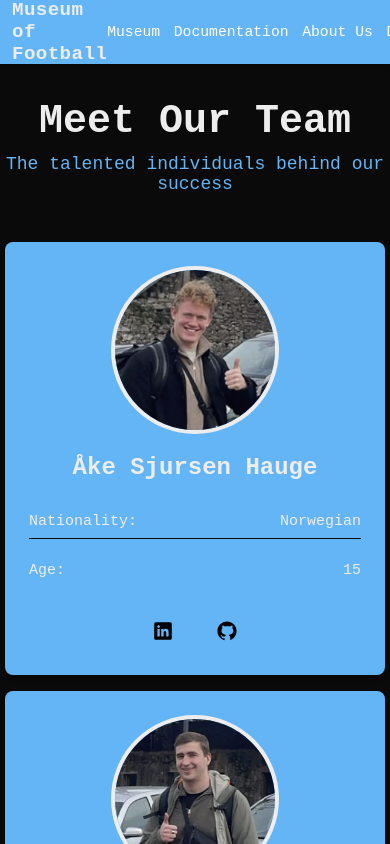
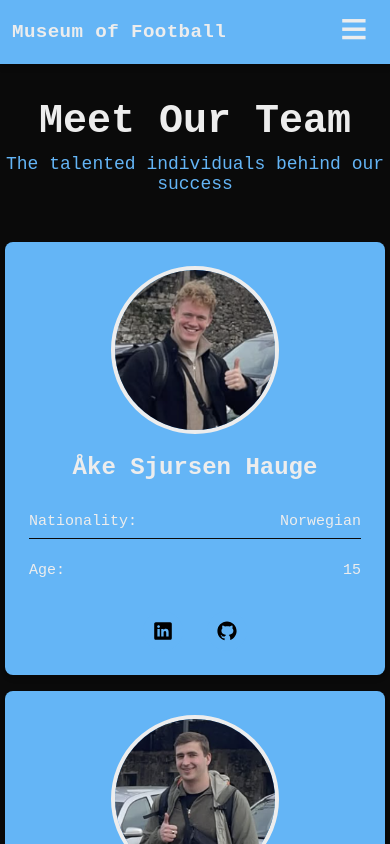
Before and after one commit to jepunnerud/webtech-project, a Next.js app: page /about-us in a window 390 px wide. Shown: the top 844 px of the page. Built offline with nearby package versions, Linux system fonts and the light colour scheme.

Commit message:
Make NavBar responsive

```diff
--- a/src/components/NavBar.module.css
+++ b/src/components/NavBar.module.css
@@ -40,7 +40,26 @@
   -webkit-text-fill-color: transparent;
 }
 
+.hamburger {
+  all: unset;
+  display: none;
+  width: 3rem;
+  height: 3rem;
+  cursor: pointer;
+  font-size: 3rem;
+  transition: rotate 0.25s ease;
+  tranform-origin: center;
+}
+
+.menu {
+  position: relative;
+  width: 75%;
+  display: flex;
+  justify-content: space-between;
+}
+
 .links {
+  position: relative;
   display: flex;
   gap: 1.25rem;
   font-weight: 500;
@@ -83,6 +102,7 @@
 }
 
 .themeSelector {
+  position: relative;
   display: flex;
   gap: 0.5rem;
   align-items: center;
@@ -99,3 +119,48 @@
   color: var(--primary);
   font-size: 0.85rem;
 }
+
+@media only screen and (max-width: 640px) {
+  .hamburger {
+    display: flex;
+    align-items: center;
+    justify-content: center;
+  }
+
+  .hamburger.show {
+    rotate: 90deg; /* Rotate hamburger icon when menu is open */
+  }
+
+  .menu {
+    display: none;
+  }
+
+  .menu.show {
+    display: block; /* Hide links on small screens */
+    z-index: 1000; /* Ensure it appears above other content */
+    flex-direction: column;
+    position: absolute;
+    top: 64px; /* Below the navbar */
+    left: 0;
+    width: 100%;
+    background: var(--secondary);
+  }
+
+  .links {
+    flex-direction: column;
+    gap: 0.5rem;
+    padding: 0.5rem;
+    width: 100%;
+    border-radius: 0.25rem;
+  }
+  .links a {
+    width: 100%;
+    text-align: center;
+  }
+
+  .themeSelector {
+    width: 100%;
+    justify-content: center;
+    margin-bottom: 0.5rem;
+  }
+}
--- a/src/components/NavBar.tsx
+++ b/src/components/NavBar.tsx
@@ -2,33 +2,58 @@
 import Link from "next/link";
 import styles from "./NavBar.module.css";
 import { useTheme } from "../stores/theme-context";
+import { useRef, useState } from "react";
 
 export default function NavBar() {
   const { theme, changeTheme } = useTheme(); // No need for undefined handling
+  const [isOpen, setIsOpen] = useState(false);
 
   const handleThemeChange = (event: React.ChangeEvent<HTMLSelectElement>) => {
     changeTheme(event.target.value);
   };
-
+  const menuRef = useRef<HTMLDivElement | null>(null);
   const themes = ["dark", "light", "forest", "cyberpunk", "sunset", "pastel"];
-
+  const navLinks: Array<{ href: string; label: string }> = [
+    { href: "/museum", label: "Museum" },
+    { href: "/documentation", label: "Documentation" },
+    { href: "/about-us", label: "About Us" },
+    { href: "/disclaimer", label: "Disclaimer" },
+  ];
   return (
     <header className={styles.navbar}>
       <div className={styles.inner}>
-        <Link href="/" className={styles.brand}>
+        <Link
+          href="/"
+          className={styles.brand}
+          onClick={() => setIsOpen(false)}
+        >
           Museum of Football
         </Link>
 
+        <button
+          className={`${styles.hamburger} ${isOpen ? styles.show : ""}`}
+          onClick={() => setIsOpen(!isOpen)}
+        >{`\u2261`}</button>
+
+        <div
+          className={`${styles.menu} ${isOpen ? styles.show : ""}`}
+          ref={menuRef}
+        >
           <nav className={styles.links}>
-          <Link href="/museum">Museum</Link>
-          <Link href="/documentation">Documentation</Link>
-          <Link href="/about-us">About&nbsp;Us</Link>
-          <Link href="/disclaimer">Disclaimer</Link>
+            {navLinks.map((link, idx) => (
+              <Link key={idx} href={link.href} onClick={() => setIsOpen(false)}>
+                {link.label}
+              </Link>
+            ))}
           </nav>
 
           <div className={styles.themeSelector}>
             <label htmlFor="theme-select">Theme:</label>
-          <select id="theme-select" value={theme} onChange={handleThemeChange}>
+            <select
+              id="theme-select"
+              value={theme}
+              onChange={handleThemeChange}
+            >
               {themes.map((theme) => (
                 <option key={theme} value={theme}>
                   {theme.charAt(0).toUpperCase() + theme.slice(1)}
@@ -37,6 +62,7 @@ export default function NavBar() {
             </select>
           </div>
         </div>
+      </div>
     </header>
   );
 }
```
Lines whose indentation alone changed are shown as unchanged.
